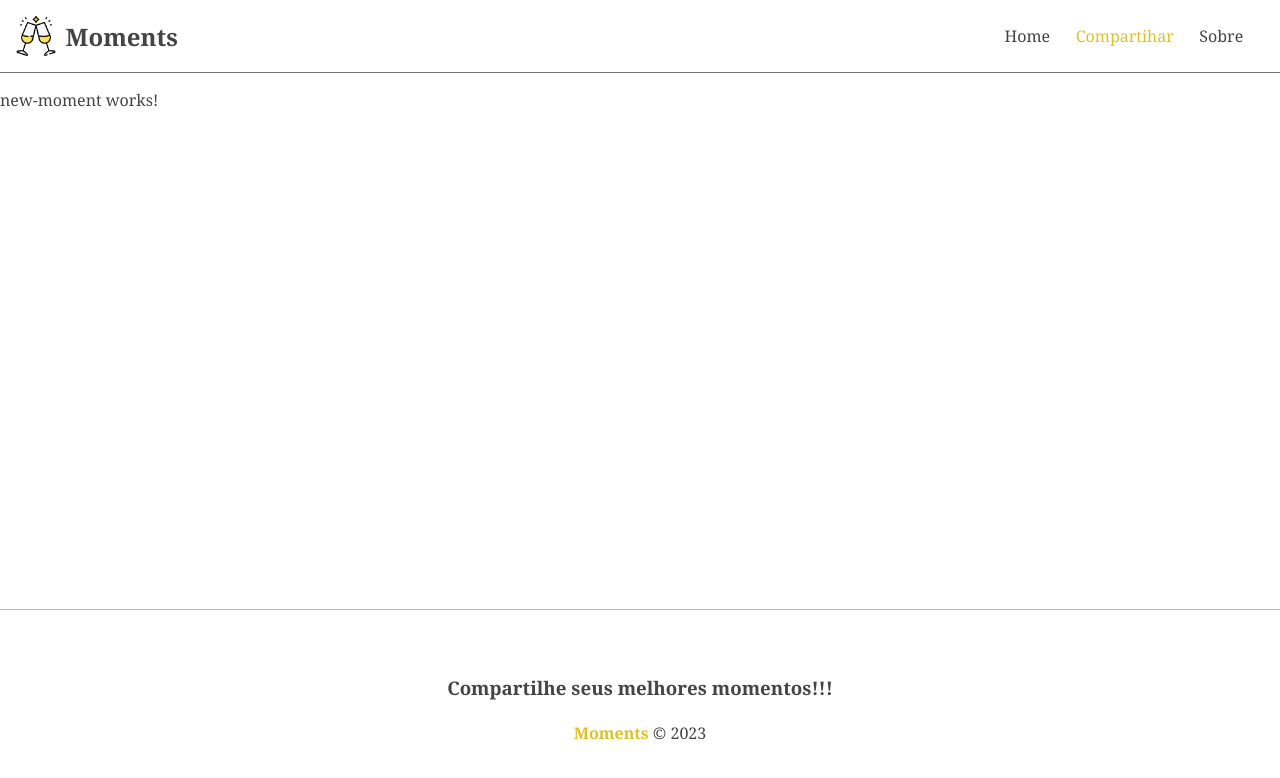
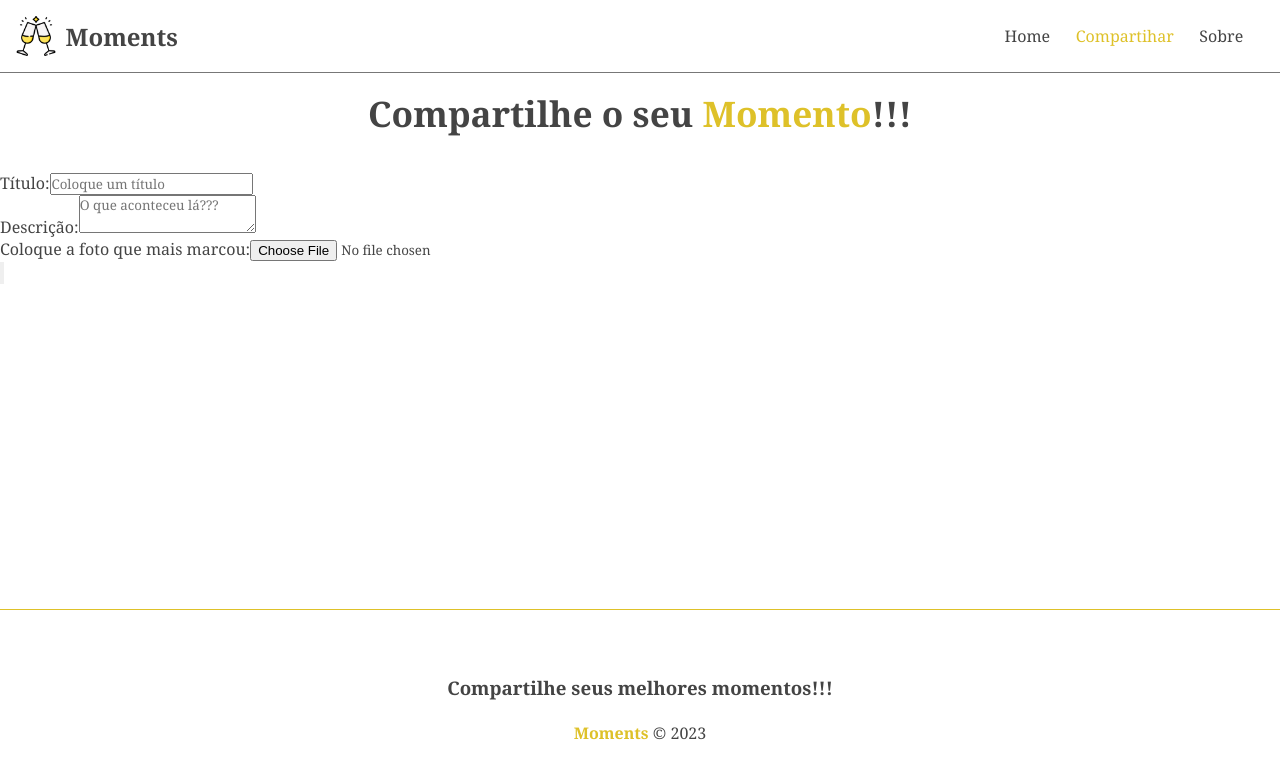
Before and after one commit to mellhub/Cursos, an Angular app in the folder Youtube/CursoAngular13Introducao-01-2022/moments/: page /moments/new in a window 1280 px wide. Shown: the top 778 px of the page. Built offline with nearby package versions, Linux system fonts and the light colour scheme.

Commit message:
Update new-moment.component.html

```diff
--- a/Youtube/CursoAngular13Introducao-01-2022/moments/src/app/components/pages/new-moment/new-moment.component.html
+++ b/Youtube/CursoAngular13Introducao-01-2022/moments/src/app/components/pages/new-moment/new-moment.component.html
@@ -1 +1,2 @@
-<p>new-moment works!</p>
+<h2>Compartilhe o  seu <span>Momento</span>!!!</h2>
+<app-moments-form [btnText]="btnText"></app-moments-form>
```
